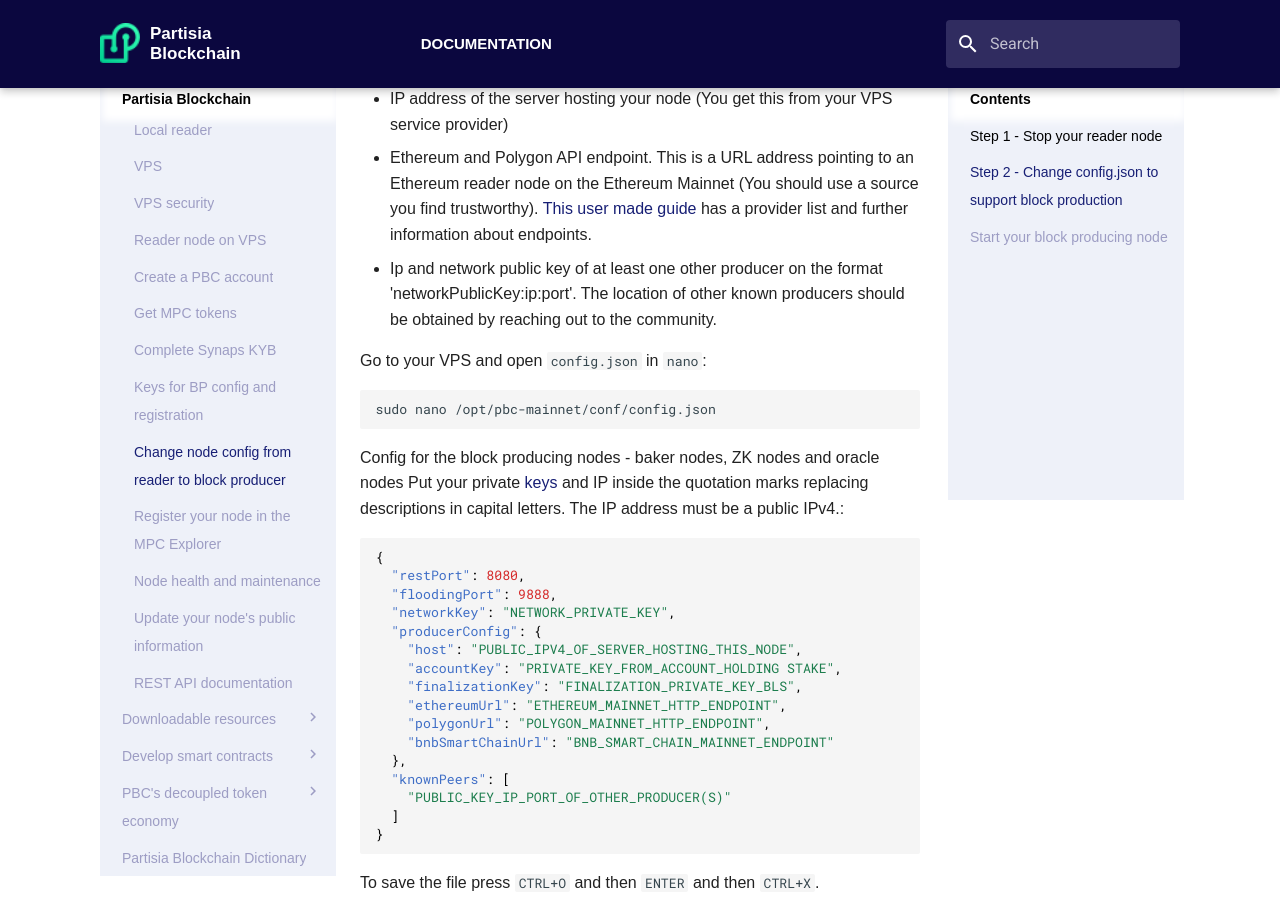
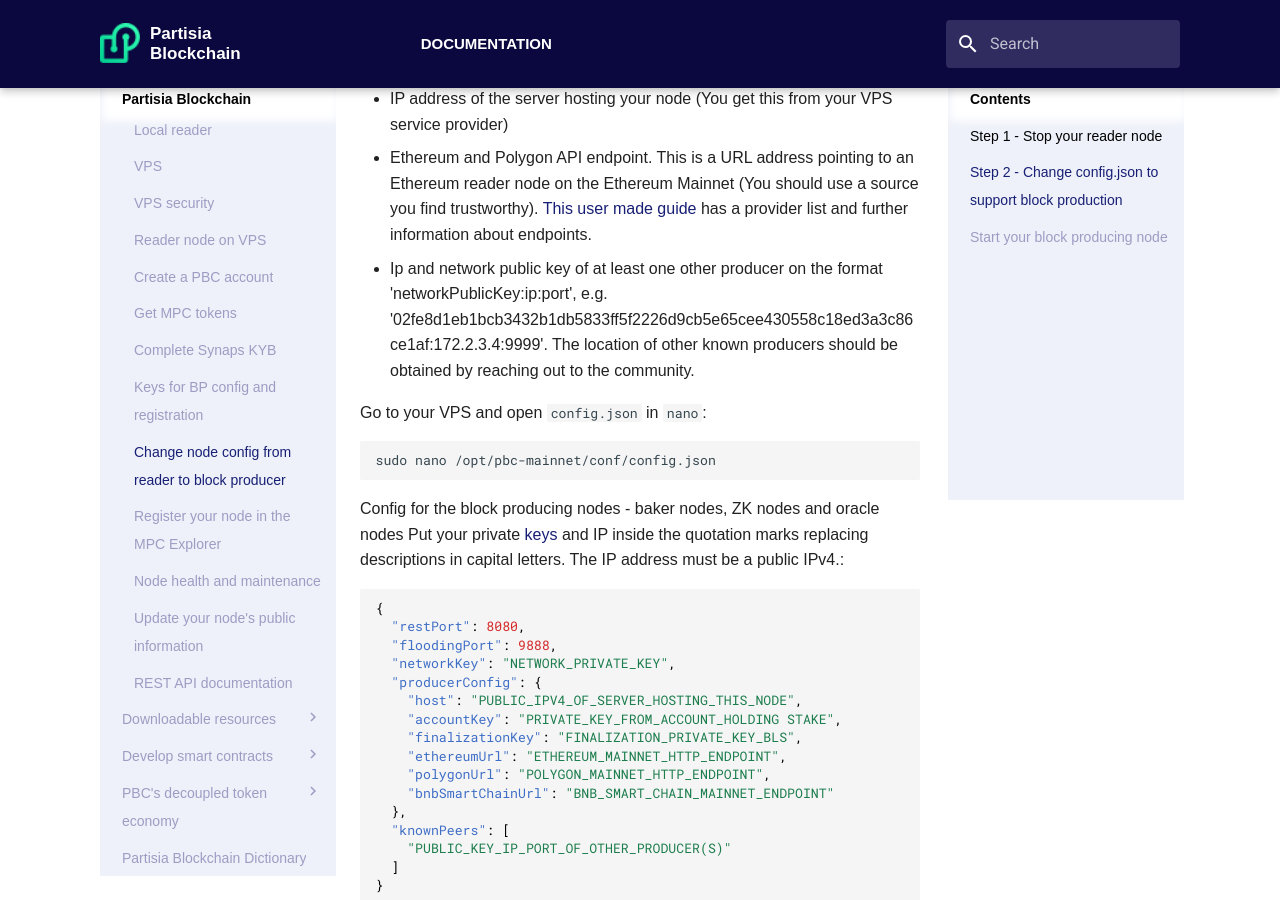
Before and after one commit to 0xSero/partisia-docs, an MkDocs documentation site: the page built from docs/operator-10-bp.md, in a window 1280 px wide and 900 px high, scrolled down 697 px. Built offline with MkDocs 1.6.1 and Material for MkDocs 9.7.7, drawn with Linux system fonts in a browser that asks for light colours; some web fonts are replaced; a script that is not in the unit is left out.

Commit message:
Add example of the format of known producer peers

```diff
--- a/docs/operator-10-bp.md
+++ b/docs/operator-10-bp.md
@@ -26,7 +26,7 @@
 - Finalization privateKey
 - IP address of the server hosting your node (You get this from your VPS service provider)
 - Ethereum and Polygon API endpoint. This is a URL address pointing to an Ethereum reader node on the Ethereum Mainnet (You should use a source you find trustworthy). [This user made guide](https://docs.google.com/spreadsheets/d/1Eql-c0tGo5hDqUcFNPDx9v-6-rCYHzZGbITz2QKCljs/edit#gid=0) has a provider list and further information about endpoints.
-- Ip and network public key of at least one other producer on the format 'networkPublicKey:ip:port'. The location of other known producers should be obtained by reaching out to the community.
+- Ip and network public key of at least one other producer on the format 'networkPublicKey:ip:port', e.g. '02fe8d1eb1bcb3432b1db5833ff5f2226d9cb5e65cee430558c18ed3a3c86ce1af:172.2.3.4:9999'. The location of other known producers should be obtained by reaching out to the community.
 
 Go to your VPS and open `config.json` in `nano`:
 
```
